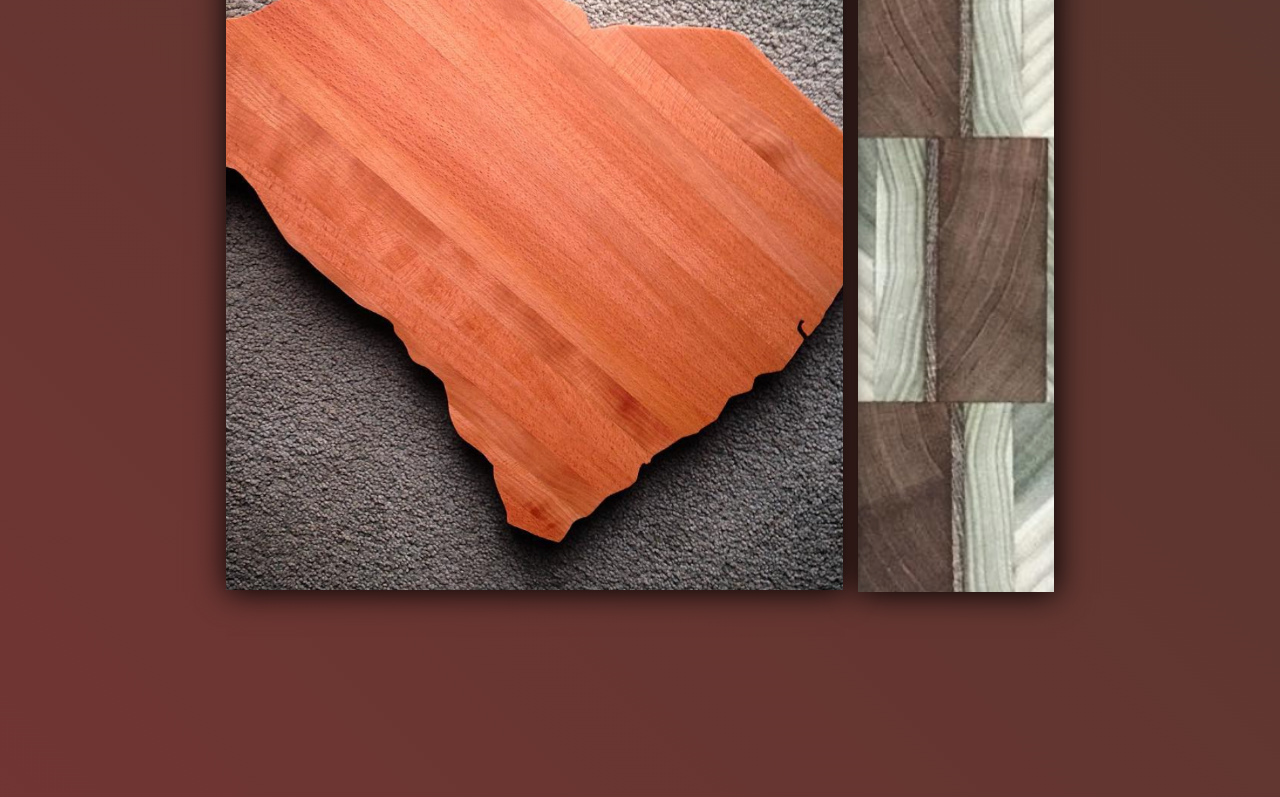
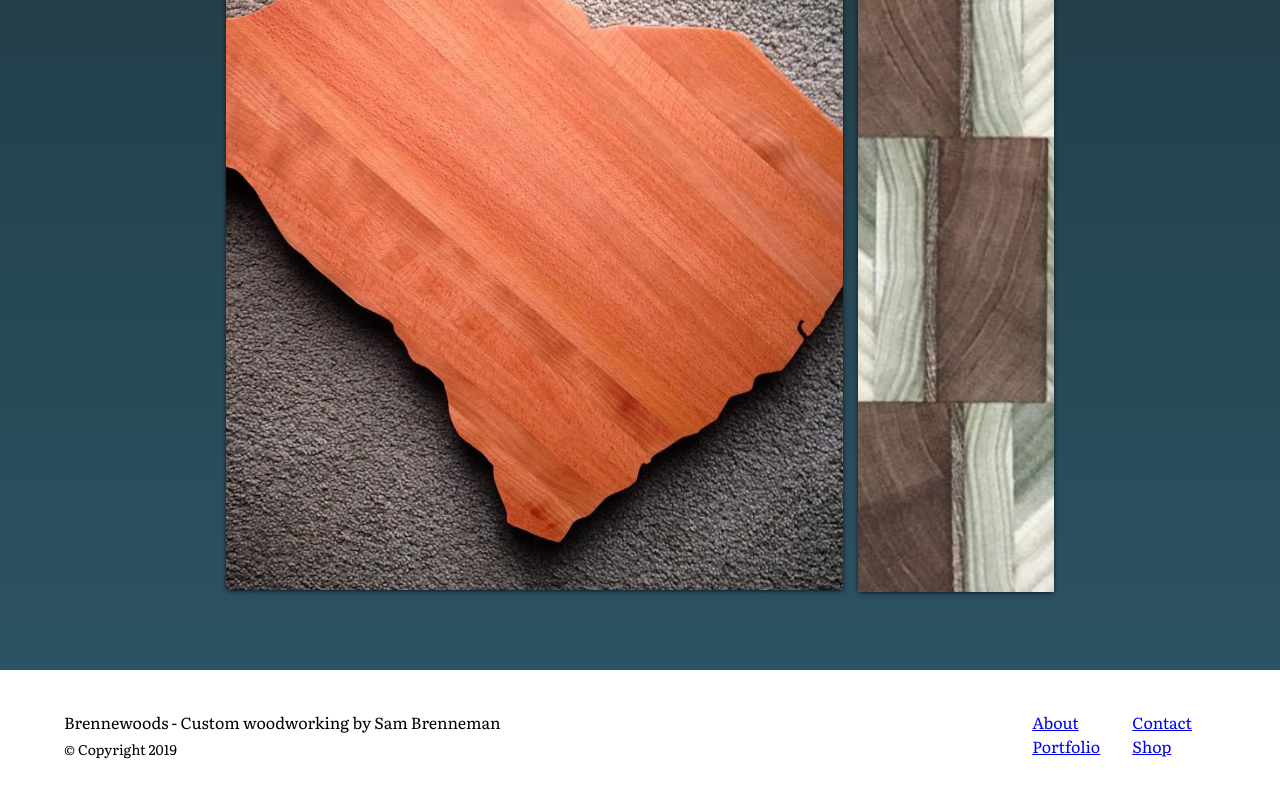
Before and after one commit to calebmcquaid/brennewoods, a React (Create React App) app: page / in a window 1280 px wide. Shown: the part 2000-2797 px from the top of the page. Built offline with nearby package versions, Linux system fonts and the light colour scheme.

Commit message:
commiting to pull

```diff
--- a/src/App.js
+++ b/src/App.js
@@ -4,6 +4,7 @@ import "./style/App.css";
 import Navbar from "./components/Navbar";
 import Header from "./components/Header";
 import Hero from "./components/Hero";
+import Footer from "./components/Footer";
 
 class App extends React.Component {
   render() {
@@ -13,6 +14,7 @@ class App extends React.Component {
         <Navbar />
         <Hero />
         <Grid />
+        <Footer />
       </div>
     );
   }
--- a/src/components/Footer.js
+++ b/src/components/Footer.js
@@ -1,10 +1,65 @@
 import React from "react";
+import styled from "styled-components";
+
+const FooterDiv = styled.div`
+  display: flex;
+  justify-content: space-between;
+  padding: 1.5em;
+`;
+
+const TitleDiv = styled.div`
+  display: flex;
+  flex-direction: column;
+  margin-left: 2.5em;
+  p {
+    margin-bottom: 5px;
+  }
+  li {
+    list-style: none;
+    font-size: 14px;
+  }
+`;
+
+const MenuDiv = styled.div`
+  display: flex;
+  margin-right: 3em;
+  div {
+    display: flex;
+    flex-direction: column;
+    margin: 1em;
+  }
+  div > li {
+    text-decoration: none;
+    list-style: none;
+  }
+`;
 
 const Footer = () => {
   return (
-    <div>
-      <h1>I am footer</h1>
-    </div>
+    <FooterDiv>
+      <TitleDiv>
+        <p>Brennewoods - Custom woodworking by Sam Brenneman</p>
+        <li>&copy; Copyright 2019</li>
+      </TitleDiv>
+      <MenuDiv>
+        <div>
+          <li>
+            <a href="#">About</a>
+          </li>
+          <li>
+            <a href="#">Portfolio</a>
+          </li>
+        </div>
+        <div>
+          <li>
+            <a href="#">Contact</a>
+          </li>
+          <li>
+            <a href="#">Shop</a>
+          </li>
+        </div>
+      </MenuDiv>
+    </FooterDiv>
   );
 };
 
--- a/src/components/Grid.js
+++ b/src/components/Grid.js
@@ -8,23 +8,19 @@ import Img5 from "../images/image5.png";
 
 const Background = styled.div`
   margin-top: 6em;
-  background: rgb(119, 53, 52);
-  background: -moz-linear-gradient(
-    45deg,
-    rgba(119, 53, 52, 1) 0%,
-    rgba(77, 55, 45, 1) 100%
-  );
+  background: #0f2027; /* fallback for old browsers */
   background: -webkit-linear-gradient(
-    45deg,
-    rgba(119, 53, 52, 1) 0%,
-    rgba(77, 55, 45, 1) 100%
-  );
+    to top,
+    #2c5364,
+    #203a43,
+    #0f2027
+  ); /* Chrome 10-25, Safari 5.1-6 */
   background: linear-gradient(
-    45deg,
-    rgba(119, 53, 52, 1) 0%,
-    rgba(77, 55, 45, 1) 100%
-  );
-  filter: progid:DXImageTransform.Microsoft.gradient(startColorstr="#773534",endColorstr="#4d372d",GradientType=1);
+    to top,
+    #2c5364,
+    #203a43,
+    #0f2027
+  ); /* W3C, IE 10+/ Edge, Firefox 16+, Chrome 26+, Opera 12+, Safari 7+ */
   padding: 3em;
 `;
 
@@ -32,7 +28,7 @@ const PhotoGrid = styled.div`
   margin: 0 auto;
   display: grid;
   grid-template-columns: 0.5fr 0.5fr 0.5fr 0.5fr 0.5fr 0.5fr 0.5fr 0.5fr;
-  grid-template-rows: 0.5fr 0.5fr 0.5fr 0.5fr 0.5fr 0.5fr 0.5fr 0.5fr 0.5fr;
+  grid-template-rows: 0.5fr 0.5fr 0.5fr 0.5fr 0.5fr 0.5fr;
   grid-column-gap: 15px;
   grid-row-gap: 15px;
   width: 70%;
@@ -58,33 +54,33 @@ const Image1 = styled.img`
   width: 100%;
   height: 27.59em;
   object-fit: cover;
-  box-shadow: 1px 1px 30px 0.5px;
+  box-shadow: 0px 1px 5px -1px;
 `;
 
 const Image2 = styled.img`
   width: 100%;
   height: 27.59em;
   object-fit: cover;
-  box-shadow: 1px 1px 30px 0.5px;
+  box-shadow: 0px 1px 5px -1px;
 `;
 
 const Image3 = styled.img`
   width: 100%;
   height: 100%;
   object-fit: cover;
-  box-shadow: 1px 1px 30px 0.5px;
+  box-shadow: 0px 1px 5px -1px;
 `;
 
 const Image4 = styled.img`
   width: 100%;
-  box-shadow: 1px 1px 30px 0.5px;
+  box-shadow: 0px 1px 5px -1px;
 `;
 
 const Image5 = styled.img`
   width: 100%;
   height: 42.2em;
   object-fit: cover;
-  box-shadow: 1px 1px 30px 0.5px;
+  box-shadow: 0px 1px 5px -1px;
 `;
 
 const CenteredDiv = styled.div`
--- a/src/components/Hero.js
+++ b/src/components/Hero.js
@@ -41,8 +41,8 @@ const Hero = () => {
         <HeroImage src={heroImg} alt="woodworking under magnifier" />
       </Comp>
       <TextDiv>
-        <h1>I'm Sam Brenneman</h1>
-        <p>
+        <h1>I&rsquo;m Sam Brenneman</h1>
+        <p style={{ fontSize: "20px" }}>
           I work with my hands to make beautiful household objects that have a
           unique flair to them. I started making pieces for my friends, family,
           and grandchildren. People seem to enjoy my work and I now have an Etsy
```
